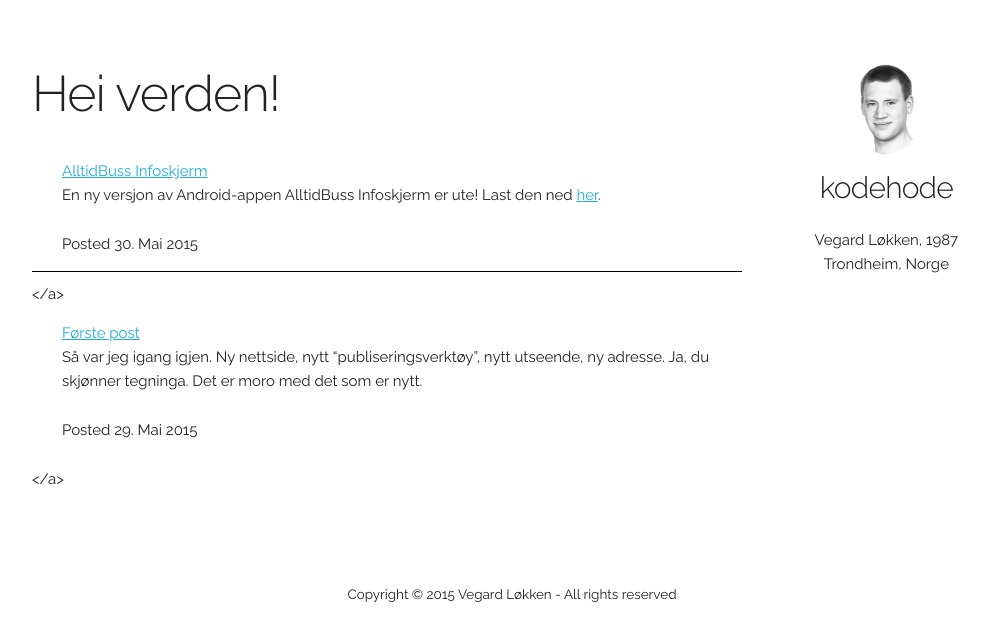
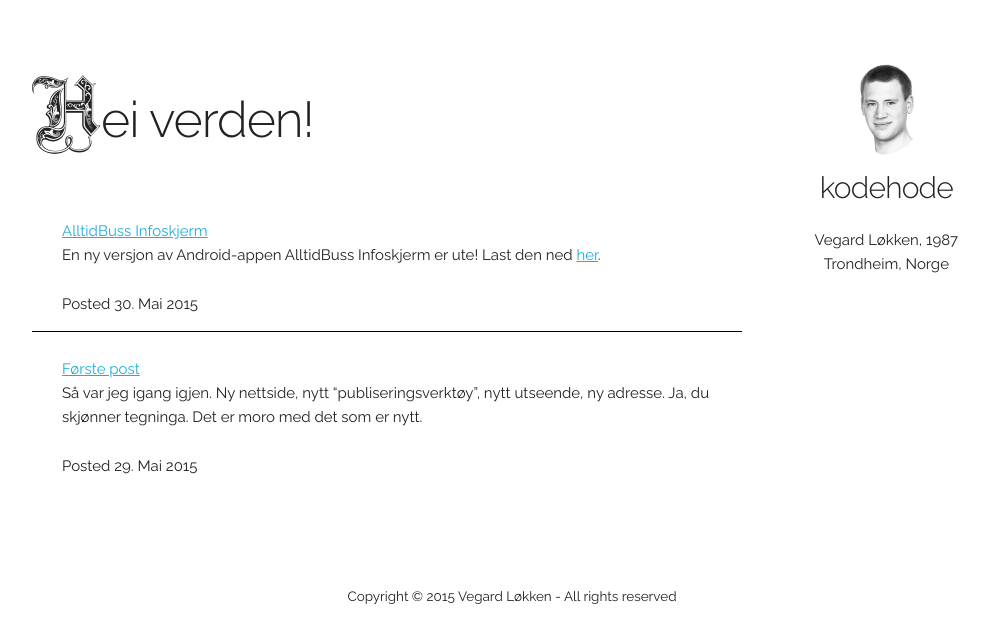
Before and after one commit to veloek/veloek.github.io, a Jekyll site: the page built from index.html, in a window 1280 px wide. Shown: the top 643 px of the page, without its empty margins (128-1117 px from the left). Built offline with Jekyll 4.4.1, drawn with Linux system fonts in a browser that asks for light colours; Markdown is read by kramdown in place of the engine named in the settings.

Commit message:
Use fancy 'first charachter'-font

```diff
--- a/css/main.scss
+++ b/css/main.scss
@@ -1,6 +1,20 @@
 ---
-# Front matter comment to make Jekyll compile sass
+# Workaround: Front matter comment to make Jekyll compile sass
 ---
+
+@font-face {
+    font-family: Royal;
+    src: url(Royal.ttf);
+}
+
+.royal {
+    font-family: Royal, "Raleway", "HelveticaNeue", "Helvetica Neue", Helvetica, Arial, sans-serif;
+}
+
+.first-char {
+    font-size: 2em;
+    vertical-align: middle;
+}
 
 .container {
     margin-top: 5%;
--- a/index.md
+++ b/index.html
@@ -2,7 +2,7 @@
 title: Kodehode
 ---
 
-# Hei verden!
+<h1><span class="royal first-char">H</span>ei verden!</h1>
 
 <ul class="post-list">
     {% for post in site.posts %}
```
Also changed, not shown: css/Royal.ttf (added).
